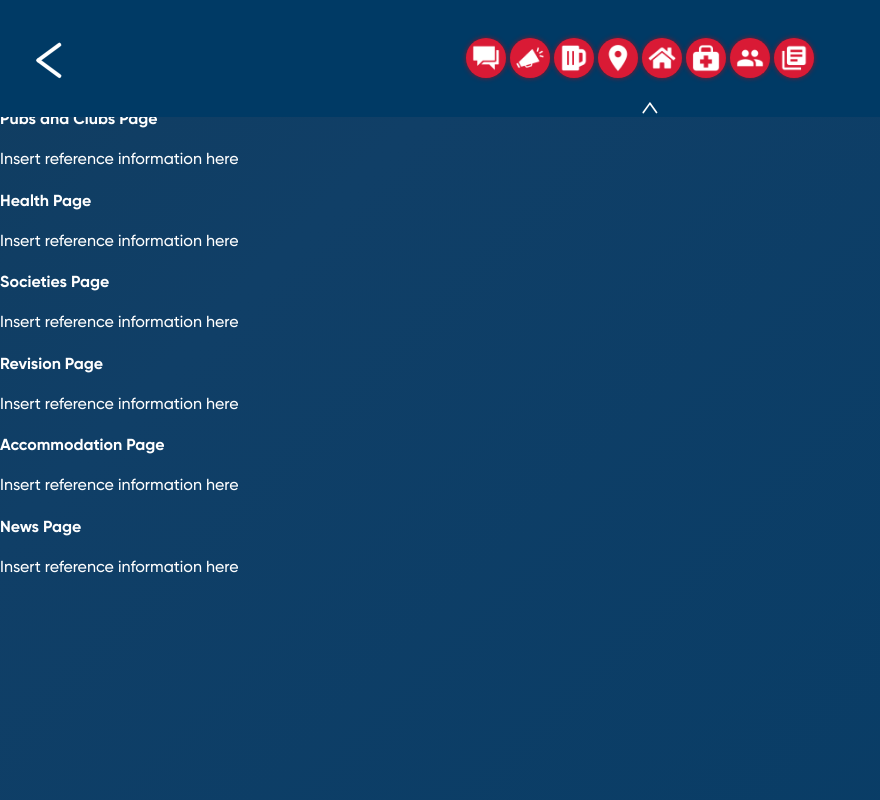
After one commit to foxr1/routetouni, a Flask app: page /references in a window 1280 px wide. The commit adds this page. Shown: the whole page, without its empty margins (0-880 px from the left). Run offline with Flask 2, Linux system fonts and the light colour scheme; some libraries are stand-ins or nearby versions; some web fonts are replaced.

Commit message:
Added some comments and created the references.html page

```diff
--- a/main.py
+++ b/main.py
@@ -25,8 +25,6 @@ main = Blueprint('main', __name__)
 
 test_user = User()
 socket_man = MessageManage()
-
-socket_man.flush_db()
 
 
 @app.route('/sessionLogin', methods=['GET', 'POST'])
@@ -120,6 +118,11 @@ def societies():
 @app.route('/revision', methods=['GET', 'POST'])
 def revision():
     return render_template("revision.html")
+
+
+@app.route('/references', methods=['GET', 'POST'])
+def references():
+    return render_template("references.html")
 
 
 @app.route('/chat')
--- a/static/css/styles.css
+++ b/static/css/styles.css
@@ -50,6 +50,16 @@ h3 {
     color: white;
     text-align: center;
 }
+h4{
+    font-family: 'GilroyBold', 'sans-serif';
+    color: white;
+}
+
+h2{
+    font-family: 'GilroyBold', 'sans-serif';
+    color: white;
+}
+
 
 p {
     font-family: 'GilroyMedium', 'sans-serif';
--- /dev/null
+++ b/templates/references.html
@@ -0,0 +1,76 @@
+<!DOCTYPE html>
+<html lang="en">
+<meta name="viewport" content="width=device-width, initial-scale=1">
+<head>
+    <meta charset="UTF-8">
+    <meta property="og:title" content="RouteToUni"/>
+    <meta name="google-signin-client_id" content="1081173404847-ddjfjkqhfj79u9qiv7lrsajibo3vtgqc.apps.googleusercontent.com"/>
+    <script src="static/js/node_modules/animejs/lib/anime.min.js"></script>
+    <script src="static/js/animations.js"></script>
+    <link rel="stylesheet" href="static/css/styles.css">
+    <link rel="stylesheet" type="text/css" media="only screen and (max-device-width: 480px)" href="../static/css/mobile_flipcard_stylesheet.css" />
+
+    <!-- Link all favicons for different sizes. -->
+    <link rel="apple-touch-icon" sizes="180x180" href="{{ url_for('static', filename='favicon/apple-touch-icon.png') }}">
+    <link rel="icon" type="image/png" sizes="32x32" href="{{ url_for('static', filename='favicon/favicon-32x32.png') }}">
+    <link rel="icon" type="image/png" sizes="16x16" href="{{ url_for('static', filename='favicon/favicon-16x16.png') }}">
+    <link rel="shortcut icon" href="{{ url_for('static', filename='favicon/favicon.ico') }}">
+    <link rel="manifest" href="{{ url_for('static', filename='favicon/site.webmanifest') }}"> <!-- Manifest responsible for working as a web app on mobile devices. -->
+    <title>Information about the website</title>
+</head>
+<body>
+    <div class="topnav">
+        <img src="static/images/back.svg" id="back" onclick="backPress()" alt="Back button"/>
+        <img src="static/images/back.svg" id="navArrow" alt="Show navigation bar"/>
+        <span id="navBubble1" onclick="window.location.assign('/chat');" onmouseover="bubbleHover('#navBubble1')" onmouseout="bubbleLeave('#navBubble1')">
+            <img id="navChatImg" src="../static/images/bubbles/chat.png" alt="Chat"/>
+            <span class="navBubble1Text">Chat</span></span>
+        </span>
+        <span id="navBubble2" onclick="window.location.assign('/news');" onmouseover="bubbleHover('#navBubble2')" onmouseout="bubbleLeave('#navBubble2')">
+            <img id="navNewsImg" src="../static/images/bubbles/news.png" alt="News"/>
+            <span class="navBubble2Text">News</span></span>
+        </span>
+        <span id="navBubble3" onclick="window.location.assign('/pubs');" onmouseover="bubbleHover('#navBubble3')" onmouseout="bubbleLeave('#navBubble3')">
+            <img id="navDrinksImg" src="../static/images/bubbles/drinks.png" alt="Drinks"/>
+            <span class="navBubble3Text">Pubs & Clubs</span></span>
+        </span>
+        <span id="navBubble4" onclick="window.location.assign('/map');" onmouseover="bubbleHover('#navBubble4')" onmouseout="bubbleLeave('#navBubble4')">
+            <img id="navLocationImg" src="../static/images/bubbles/location.png" alt="Location"/>
+            <span class="navBubble4Text">Campus Map</span></span>
+        </span>
+        <span id="navBubble5" onclick="window.location.assign('/accommodation');" onmouseover="bubbleHover('#navBubble5')" onmouseout="bubbleLeave('#navBubble5')">
+            <img id="navAccommodationImg" src="../static/images/bubbles/home.png" alt="Accommodation"/>
+            <span class="navBubble5Text">Accommodation</span></span>
+        </span>
+        <span id="navBubble6" onclick="window.location.assign('/health');" onmouseover="bubbleHover('#navBubble6')" onmouseout="bubbleLeave('#navBubble6')">
+            <img id="navHealthImg" src="../static/images/bubbles/health.png" alt="Health"/>
+            <span class="navBubble6Text">Health</span></span>
+        </span>
+        <span id="navBubble7" onclick="window.location.assign('/societies');" onmouseover="bubbleHover('#navBubble7')" onmouseout="bubbleLeave('#navBubble7')">
+            <img id="navContactsImg" src="../static/images/bubbles/people.png" alt="Contacts"/>
+            <span class="navBubble7Text">Societies</span></span>
+        </span>
+        <span id="navBubble8" onclick="window.location.assign('/revision');" onmouseover="bubbleHover('#navBubble8')" onmouseout="bubbleLeave('#navBubble8')">
+            <img id="navRevisionImg" src="../static/images/bubbles/revision.png" alt="Revision"/>
+            <span class="navBubble8Text">Revision</span></span>
+        </span>
+    </div>
+    <div class="ScrollStyle">
+        <h2>Website Information</h2>
+        <p>This page is to show our refereneces for each page</p>
+        <h4>Pubs and Clubs Page</h4>
+        <p>Insert reference information here</p>
+        <h4>Health Page</h4>
+        <p>Insert reference information here</p>
+        <h4>Societies Page</h4>
+        <p>Insert reference information here</p>
+        <h4>Revision Page</h4>
+        <p>Insert reference information here</p>
+        <h4>Accommodation Page</h4>
+        <p>Insert reference information here</p>
+        <h4>News Page</h4>
+        <p>Insert reference information here</p>
+    </div>
+
+</body>
+</html>
```
Also changed, not shown: static/css/revision_flipcard_stylesheet.css (+7 -0 lines).
